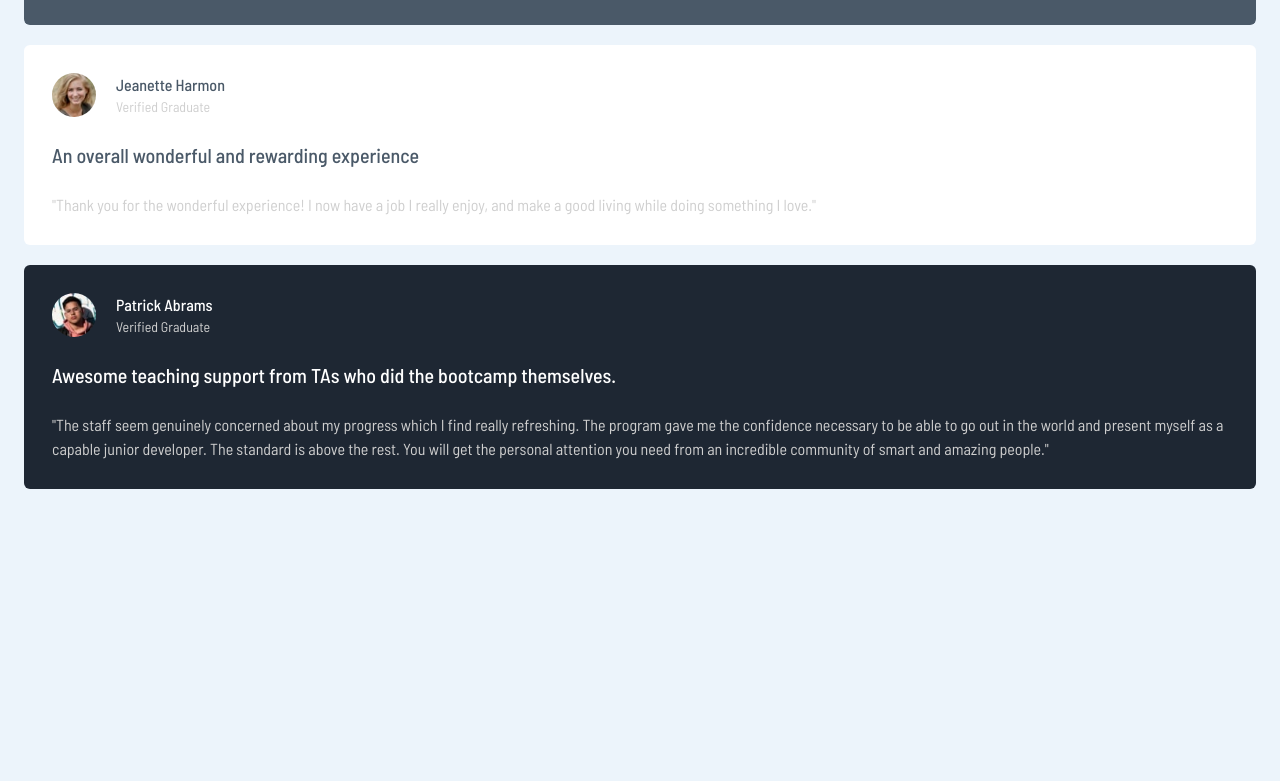
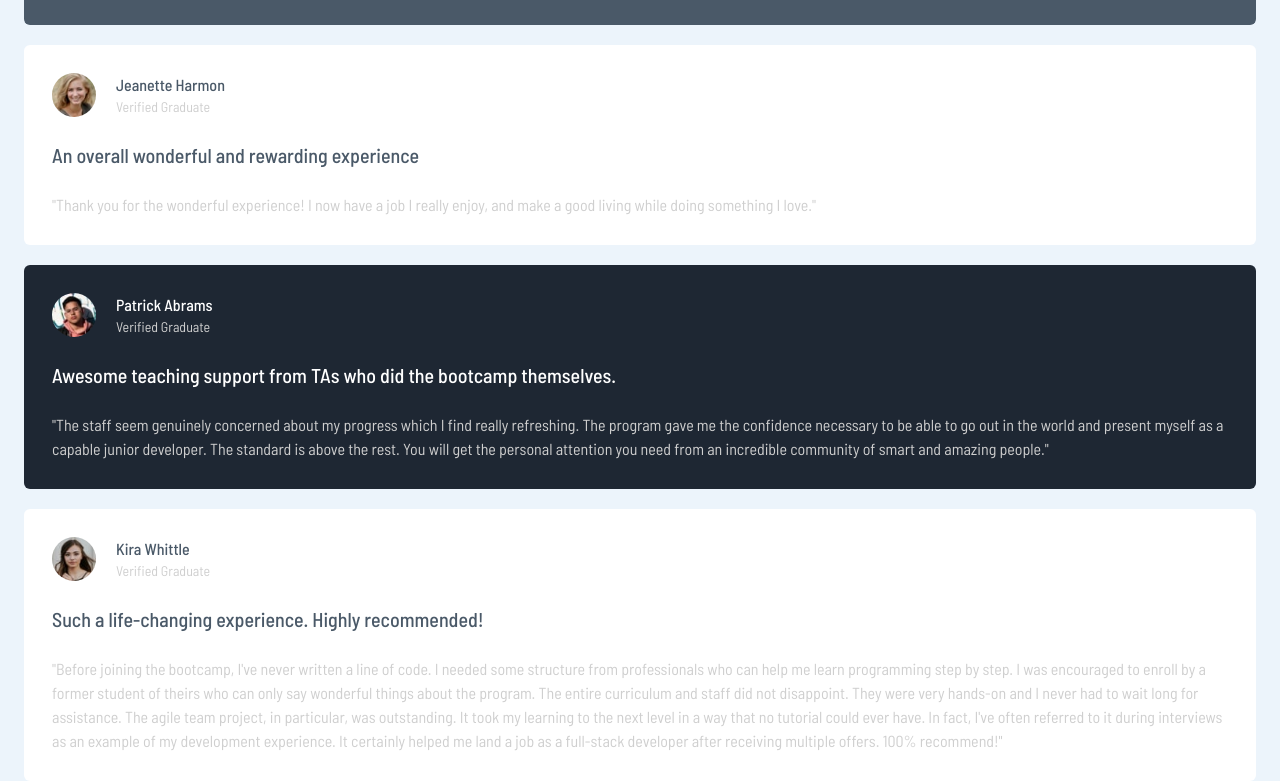
Before and after one commit to manishsindur/Testimonials-grid-section, a website built with Vite: page index.html in a window 1280 px wide. Shown: the part 487-1268 px from the top of the page. Before the commit the page ends 976 px from the top, so only its background shows below. Built offline with nearby package versions, Linux system fonts and the light colour scheme.

Commit message:
Update Testimonials grid section with new testimonial from Kira Whittle

```diff
--- a/index.html
+++ b/index.html
@@ -115,7 +115,36 @@
           </div>
         </div>
       </section>
-      <section></section>
+      <section class="bg-white mt-5 rounded-md p-7">
+        <div>
+          <div class="flex gap-5">
+            <img class="w-11 h-11 rounded-full" src="images/image-kira.jpg" alt="image-kira">
+            <div class="font-medium text-Very_dark_grayish_blue">
+              Kira Whittle
+              <span class="flex text-sm font-normal text-Light_Gray">Verified Graduate</span>
+            </div>
+          </div>
+          <div>
+            <h1 class="text-Very_dark_grayish_blue py-6 text-xl font-medium">
+              Such a life-changing experience. Highly recommended!
+            </h1>
+            <p class="text-Light_Gray">
+              "Before joining the bootcamp, I've never written a line of code. I
+              needed some structure from professionals who can help me learn
+              programming step by step. I was encouraged to enroll by a former
+              student of theirs who can only say wonderful things about the
+              program. The entire curriculum and staff did not disappoint. They
+              were very hands-on and I never had to wait long for assistance. The
+              agile team project, in particular, was outstanding. It took my
+              learning to the next level in a way that no tutorial could ever
+              have. In fact, I've often referred to it during interviews as an
+              example of my development experience. It certainly helped me land a
+              job as a full-stack developer after receiving multiple offers. 100%
+              recommend!"
+            </p>
+          </div>
+        </div>
+      </section>
     </main>
   </body>
 </html>
```
